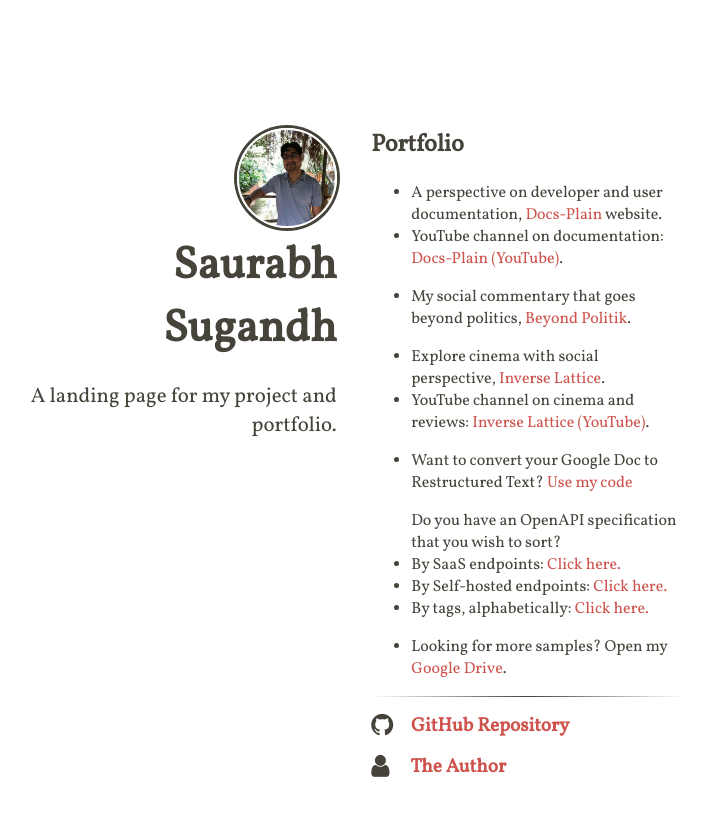
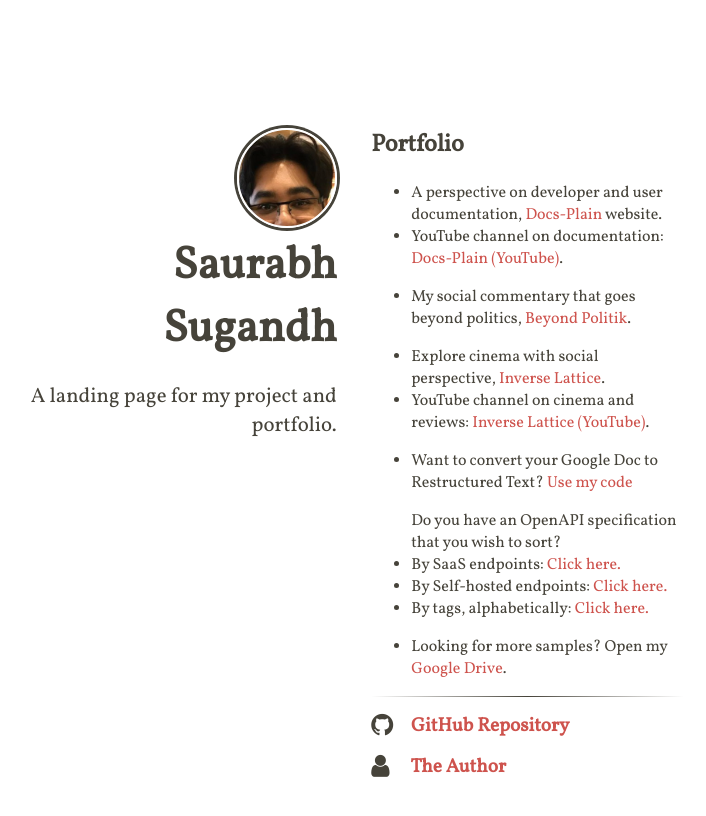
Before and after one commit to mrsauravs/home, a Jekyll site: the page built from index.html, in a window 1280 px wide. Shown: the top 816 px of the page, without its empty margins (296-1002 px from the left). Built offline with Jekyll 4.4.1, drawn with Linux system fonts in a browser that asks for light colours; nearby versions of some CDN libraries.

Commit message:
Update _config.yml

```diff
--- a/_config.yml
+++ b/_config.yml
@@ -5,7 +5,7 @@ baseurl: ''
 # compass configuration
 compass:
   # an avatar or logo (optional)
-  logo: "/images/profile.jpeg"
+  logo: "/images/profile.png"
   # author will appear under the avatar (optional)
   author: "Saurabh Sugandh"
   # tagline will appear under the title (optional)
```
